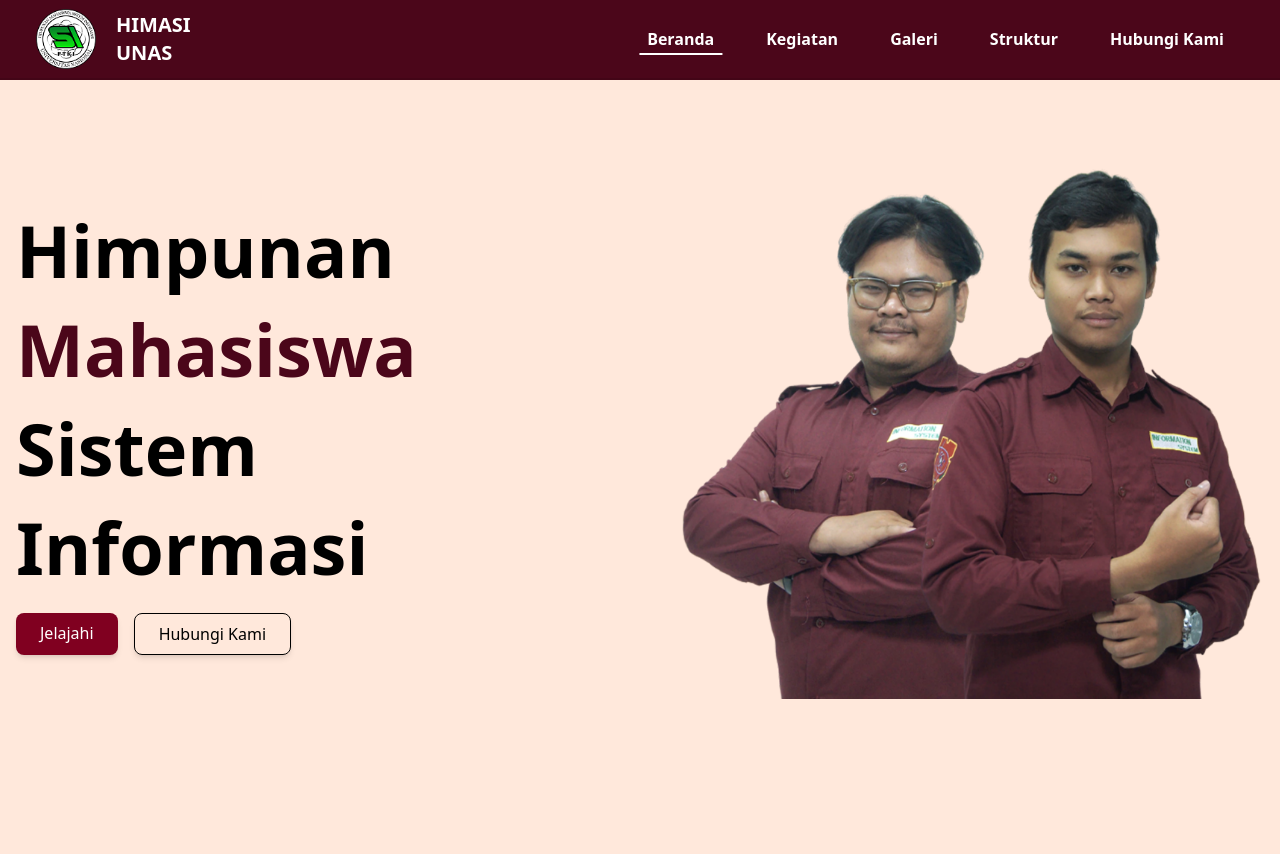
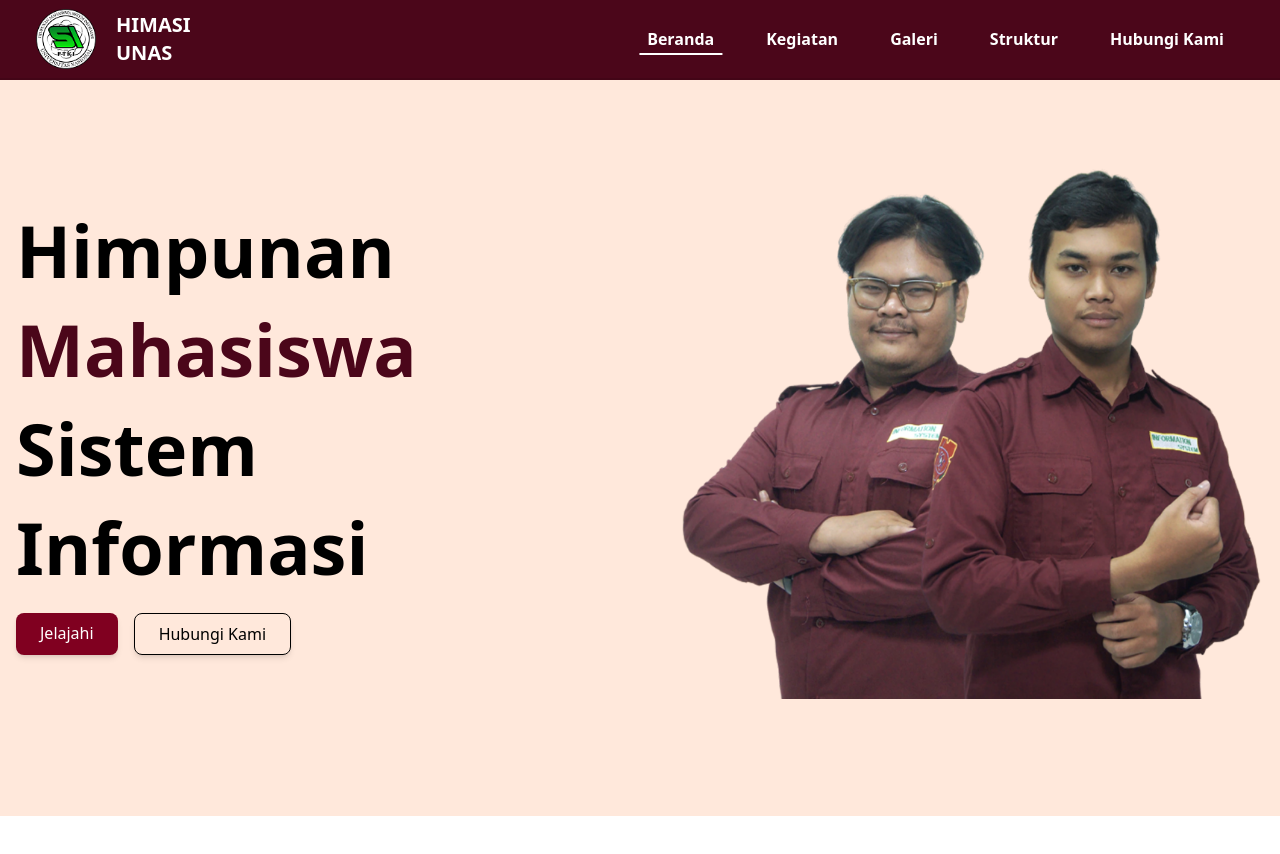
Before and after one commit to CatwisBot/himasi-unas, a Next.js app: page / in a window 1280 px wide. After the commit the page ends 816 px from the top, so only its background shows below. Built offline with nearby package versions, Linux system fonts and the light colour scheme.

Commit message:
decrease padding bottom and fix section tag

```diff
--- a/components/shared/Home/Hero.tsx
+++ b/components/shared/Home/Hero.tsx
@@ -5,8 +5,8 @@ import Kahim from "@/public/image/Home/Kahim.png";
 export default function Hero() {
   return (
     <main className="relative overflow-hidden bg-[#FFE8DB]">
-      <div className="w-full max-w-xs sm:max-w-lg md:max-w-2xl lg:max-w-4xl xl:max-w-7xl mx-auto px-4 pb-20">
-        <section className="flex flex-col md:flex-row items-center justify-between py-12">
+      <div className="w-full max-w-xs sm:max-w-lg md:max-w-2xl lg:max-w-4xl xl:max-w-7xl mx-auto px-4 pb-10">
+        <div className="flex flex-col md:flex-row items-center justify-between py-12">
           <div className="space-y-4">
             <h1 className="text-2xl md:text-3xl lg:text-4xl xl:text-7xl text-center md:text-left font-bold leading-snug">
               <span className="text-black">Himpunan</span>
@@ -43,7 +43,7 @@ export default function Hero() {
               quality={100}
             />
           </div>
-        </section>
+        </div>
       </div>
     </main>
   );
```
